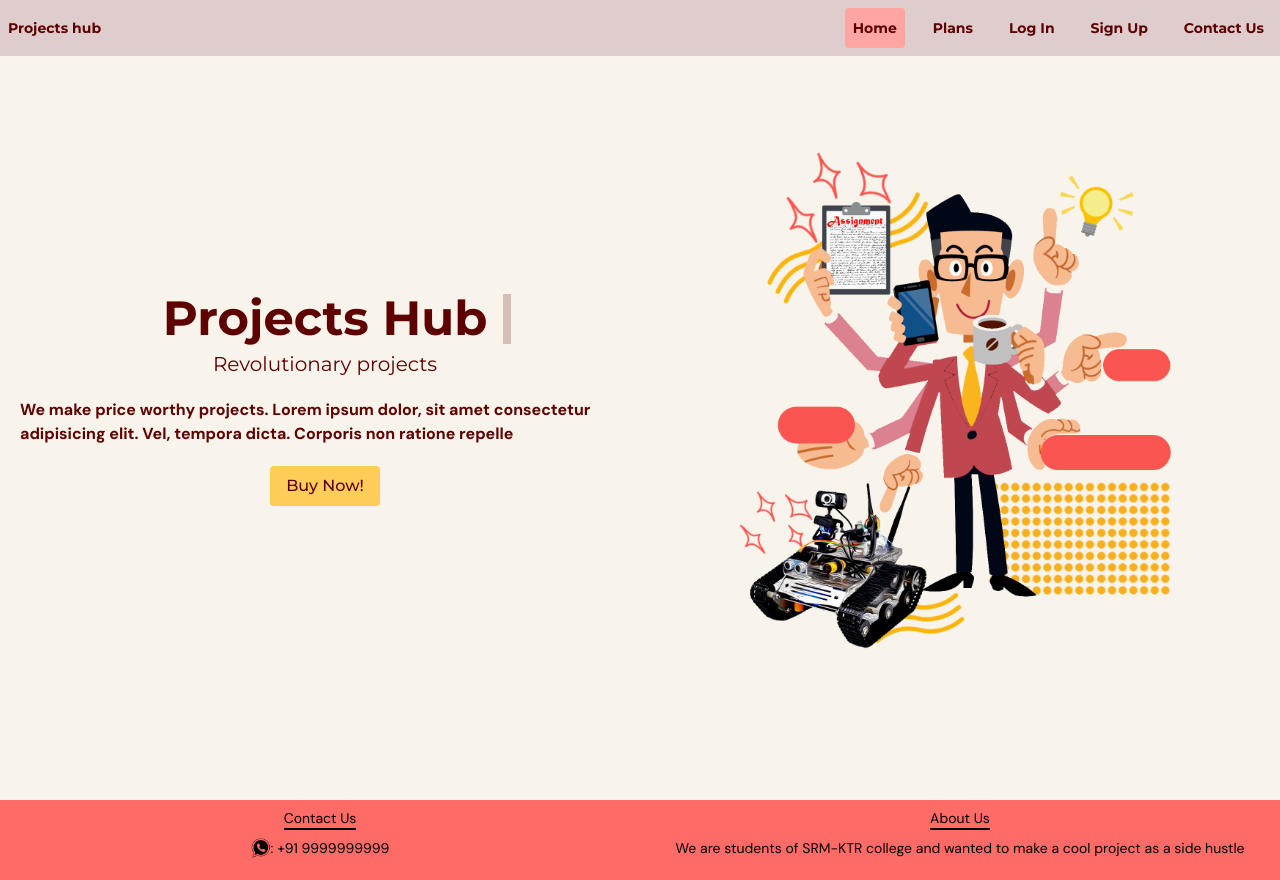
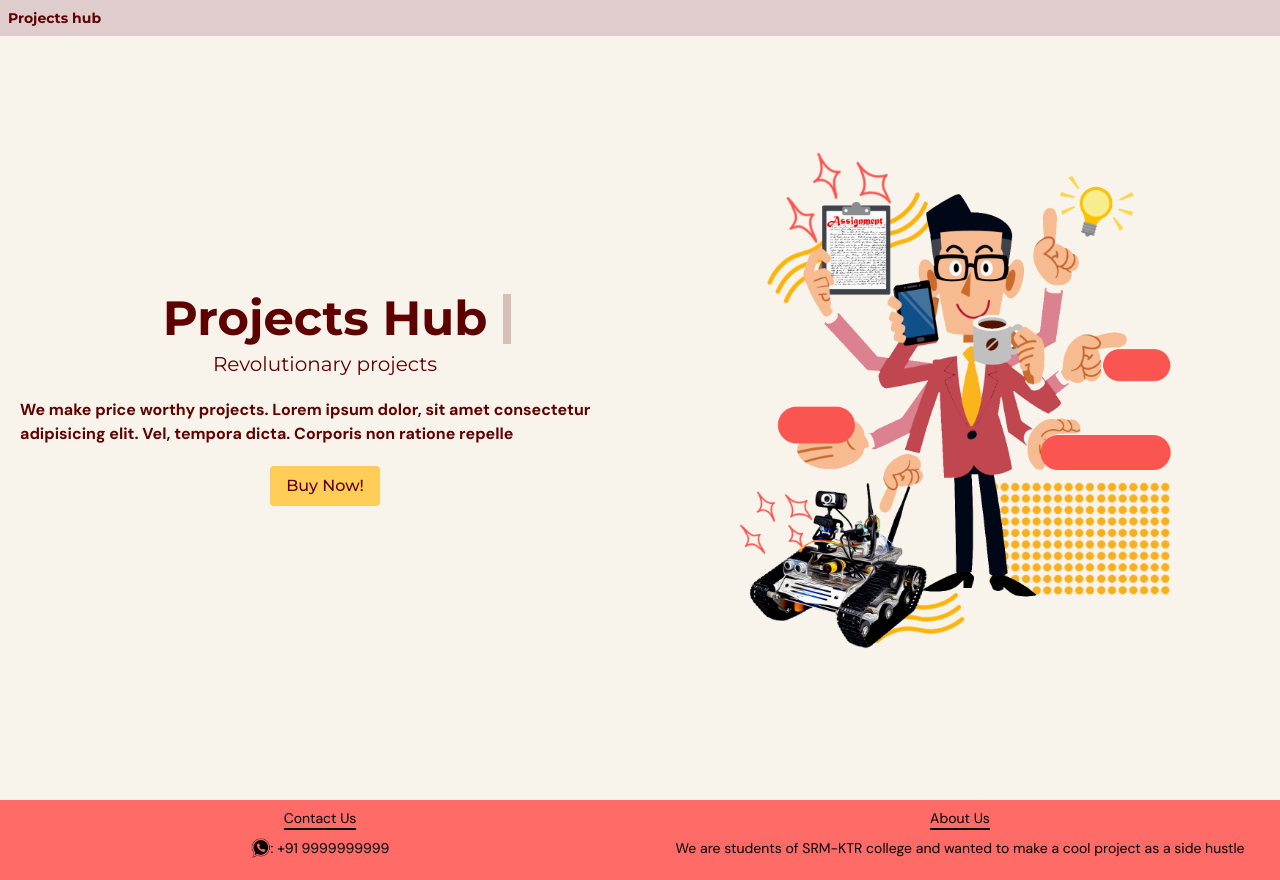
Before and after one commit to Ayush-Singh24/ProjectsHub, a Next.js app: page / in a window 1280 px wide. Built offline with nearby package versions, Linux system fonts and the light colour scheme.

Commit message:
implemented hamburger menu

```diff
--- a/src/pages/components/Navbar.tsx
+++ b/src/pages/components/Navbar.tsx
@@ -4,6 +4,9 @@ import { useState } from "react";
 
 export default function Navbar() {
   const router = useRouter();
+
+  const [showNav, setShowNav] = useState<boolean>(false);
+
   const bottomScrollPosition: ScrollToOptions = {
     top: 100,
     left: 0,
@@ -20,23 +23,46 @@ export default function Navbar() {
     window.scrollTo(bottomScrollPosition);
   };
 
+  const handleNav = (event: React.ChangeEvent<HTMLInputElement>) => {
+    setShowNav(event.target.checked);
+  };
+
   return (
     <div className="max-w-[1550px] w-full mx-auto">
-      <div className="p-3 md:p-2 max-w-[1550px] w-full fixed bg-gray-100 flex justify-between items-center text-gray-500">
+      <div className="p-2 md:p-2 max-w-[1550px] w-full fixed bg-gray-100 flex justify-between items-center text-gray-500">
         <h2 className="font-montserrat font-bold text-sm">Projects hub</h2>
-        <div className="">
+        <div className="relative z-[2000]">
           <div className="md:hidden">
-            <input type="checkbox" className="hidden" name="nav-toggle" />
+            <input
+              type="checkbox"
+              className="hidden"
+              name="nav-toggle"
+              id="nav-toggle"
+              checked={showNav}
+              onChange={handleNav}
+            />
             <label
               htmlFor="nav-toggle"
-              className="h-10 w-10 rounded-[50%] flex justify-center items-center hover:bg-primary-300"
+              className={`h-10 w-10 rounded-[50%] flex justify-center items-center transition-all hover:bg-primary-300 ${
+                showNav ? "bg-primary-500" : ""
+              }`}
             >
-              <span className="relative w-6 h-[3px] rounded bg-gray-500 inline-block transition-all after:rounded after:w-6 after:h-[3px] after:bg-gray-500 after:inline-block after:transition-all before:w-6 before:h-[3px] before:bg-gray-500 before:inline-block before:transition-all after:content-[''] after:absolute before:content-[''] before:rounded before:absolute after:left-0 before:left-0 after:-top-2 before:top-2 ">
+              <span
+                className={`relative w-6 h-[3px] rounded bg-gray-500 inline-block transition-all after:rounded after:w-6 after:h-[3px] after:bg-gray-500 after:inline-block after:transition-all before:w-6 before:h-[3px] before:bg-gray-500 before:inline-block before:transition-all after:content-[''] after:absolute before:content-[''] before:rounded before:absolute after:left-0 before:left-0 after:-top-2 before:top-2 ${
+                  showNav
+                    ? "bg-transparent after:translate-y-2 after:rotate-[-135deg] before:-translate-y-2 before:rotate-[135deg]"
+                    : ""
+                }`}
+              >
                 &nbsp;
               </span>
             </label>
           </div>
-          <ul className="hidden md:flex gap-5">
+          <ul
+            className={`fixed h-screen z-[2000] flex flex-col gap-2 transition-all md:flex md:gap-5 -right-[300px] top-[8.2%] ${
+              showNav ? "bg-gray-100 right-[0px] w-1/2" : ""
+            }`}
+          >
             <li
               className={`p-2 rounded transition-all ${
                 router.pathname === "/" ? NavLinkActiveState : ""
```
